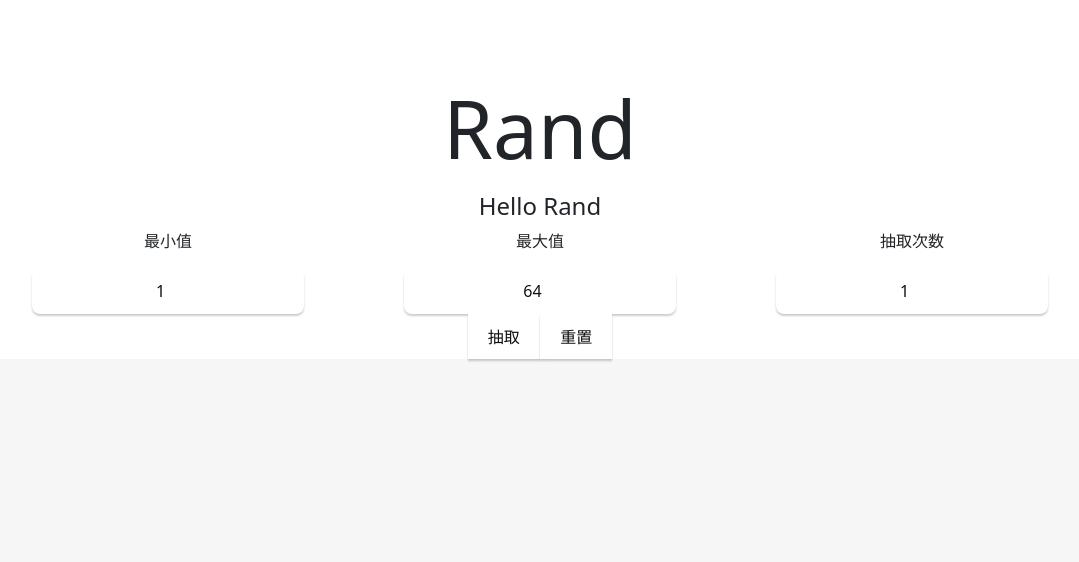
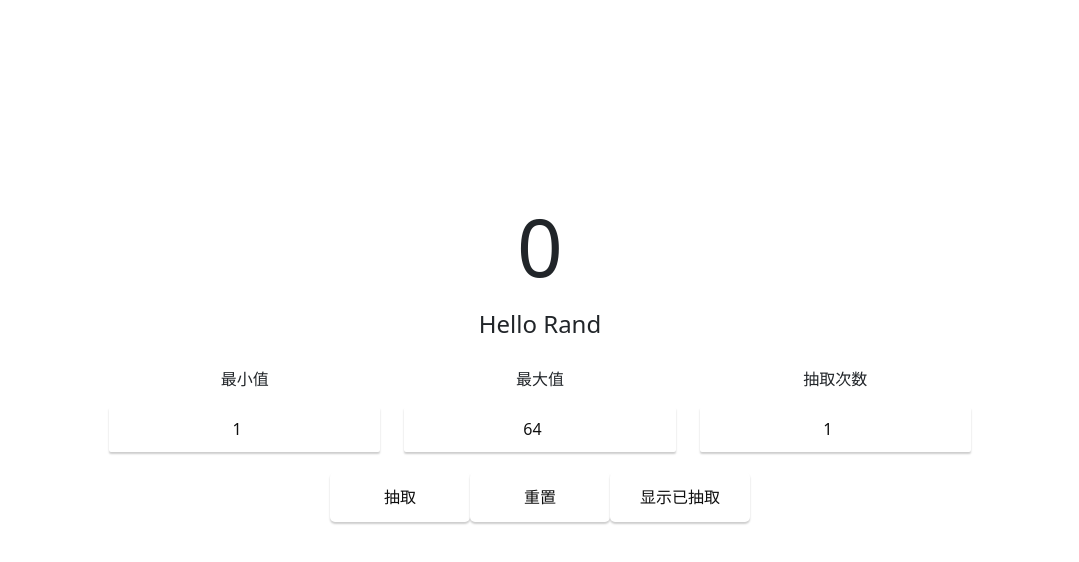
Before and after one commit to szhhwh/R-Tools, a Vue app: page / in a window 1280 px wide. Shown: the top 562 px of the page, without its empty margins (100-1179 px from the left). Built offline with nearby package versions, Linux system fonts and the light colour scheme.

Commit message:
Add Animation; Add some css

```diff
--- a/package.json
+++ b/package.json
@@ -11,6 +11,7 @@
   },
   "dependencies": {
     "@tauri-apps/api": "^1.3.0",
+    "gsap": "^3.11.5",
     "vue": "^3.2.45"
   },
   "devDependencies": {
--- a/src/components/Randomapp.vue
+++ b/src/components/Randomapp.vue
@@ -3,7 +3,9 @@ import { invoke } from '@tauri-apps/api/tauri';
 //bootstrap
 import "bootstrap/dist/css/bootstrap.css";
 import "bootstrap/dist/js/bootstrap.js";
-import { ref, watch } from 'vue';
+import { reactive, ref, watch } from 'vue';
+//Gsap Animation
+import { gsap } from 'gsap';
 
 const randnum = ref();
 const output = ref();
@@ -23,7 +25,7 @@ async function getnum() {
         for (var i = 0; i < times; i++) {
             do {
                 randnum.value = await invoke("generate_randnum", { min: min, max: max });
-            } while(record.includes(randnum.value as number))
+            } while (record.includes(randnum.value as number))
             record.push(randnum.value as number)
         }
     }
@@ -38,6 +40,16 @@ watch(randnum, () => {
     }
 })
 
+//Animation
+var show = ref(true);
+const tweened = reactive({
+    number: 0
+})
+
+watch(randnum, (n) => {
+    gsap.to(tweened, { duration: 0.5, number: Number(n) || 0 })
+})
+
 //init
 reset()
 </script>
@@ -45,8 +57,11 @@ reset()
 <template>
     <div class="main container-fluid">
         <div class="text-center row">
-            <p class="display-1" id="text">{{ randnum }}</p>
-            <p id="record" class="h4">{{ output }}</p>
+            <p class="display-1" id="text">{{ tweened.number.toFixed(0) }}</p>
+            <Transition>
+                <p v-if="show" class="h4">{{ output }}</p>
+            </Transition>
+            <!-- <p id="record" class="h4">{{ output }}</p> -->
         </div>
         <div class="num row">
             <div class="col-4">
@@ -65,9 +80,52 @@ reset()
         <div>
             <button @click="getnum()">抽取</button>
             <button @click="reset()">重置</button>
+            <button @click="show = !show">显示已抽取</button>
         </div>
     </div>
 </template>
 
 <style scoped>
+/* Animation */
+.v-enter-active,
+.v-leave-active {
+    transition: opacity 0.5s ease;
+}
+
+.v-enter-from,
+.v-leave-to {
+    opacity: 0;
+}
+
+/* Main css Start */
+.main {
+    height: 70vh;
+    display: flex;
+    align-items: center;
+    justify-content: center;
+    flex-direction: column;
+}
+
+.num {
+    margin: 20px 0;
+    display: flex;
+}
+
+input {
+    border-radius: 2px;
+}
+
+button {
+    width: 140px;
+    height: 50px;
+    border-radius: 5px;
+    background-color: white;
+    transition: background-color 0.3s;
+}
+
+button:hover {
+    background-color: rgba(138, 138, 138, 0.233);
+
+    transition: background-color 0.3s;
+}
 </style>
```
Also changed, not shown: 1 other file (tests, documents, lock files or other folders).
